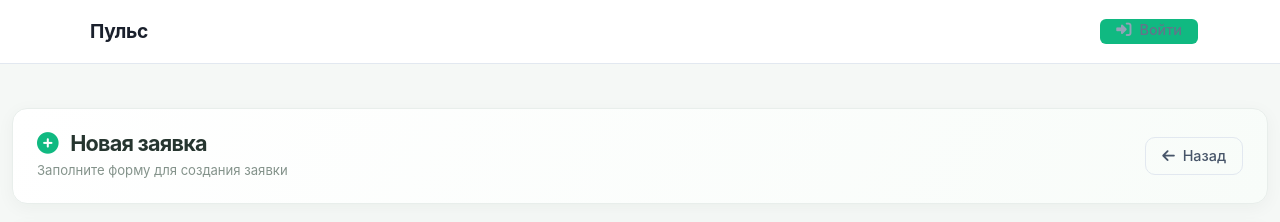
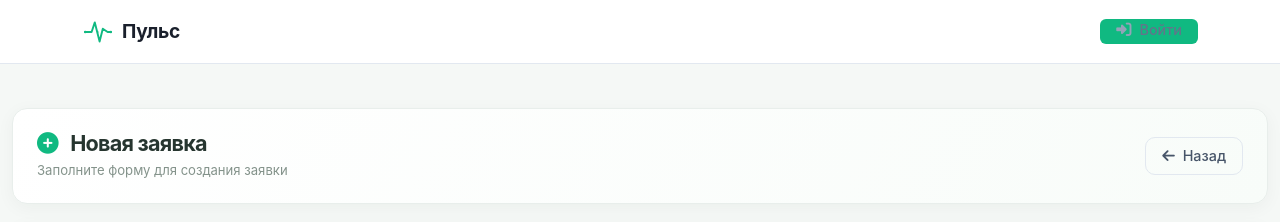
Before and after one commit to Mi-Gear/Pulse, a Python web app: template templates/create.html in a window 1280 px wide. Shown: the top 222 px of the page. Run offline with Jinja, Linux system fonts and the light colour scheme; the template is opened without the code that fills it, so the values that code supplies are empty; some libraries are stand-ins or nearby versions.

Commit message:
Update base.html

```diff
--- a/templates/base.html
+++ b/templates/base.html
@@ -110,11 +110,6 @@
             height: 8px;
             background: #10b981;
             border-radius: 50%;
-            animation: pulse-dot 1.5s ease-in-out infinite;
-        }
-        @keyframes pulse-dot {
-            0%, 100% { transform: scale(1); opacity: 1; }
-            50% { transform: scale(1.8); opacity: 0.3; }
         }
 
         /* ===== АКТИВНАЯ ВКЛАДКА ===== */
@@ -448,10 +443,15 @@
         <div class="container">
             <a class="navbar-brand" href="{{ url_for('index') }}">
                 <span class="logo-pulse">
-                    <svg viewBox="0 0 100 100" fill="none" xmlns="http://www.w3.org/2000/svg">
-                        <path d="M10 50 L30 50 L40 20 L55 80 L65 40 L80 50 L90 50"
-                                stroke="#10b981" stroke-width="6"/>
+                    <span class="pulse-icon">
+                        <svg viewBox="0 0 100 100" fill="none" xmlns="http://www.w3.org/2000/svg">
+                            <path d="M10 50 L30 50 L40 20 L55 80 L65 40 L80 50 L90 50"
+                                  stroke="#10b981" stroke-width="6" stroke-linecap="round" stroke-linejoin="round"/>
+                            <circle cx="10" cy="50" r="4" fill="#10b981"/>
+                            <circle cx="90" cy="50" r="4" fill="#10b981"/>
+                            <circle cx="50" cy="50" r="4" fill="#10b981" opacity="0.3"/>
                         </svg>
+                    </span>
                     Пульс
                 </span>
             </a>
```
